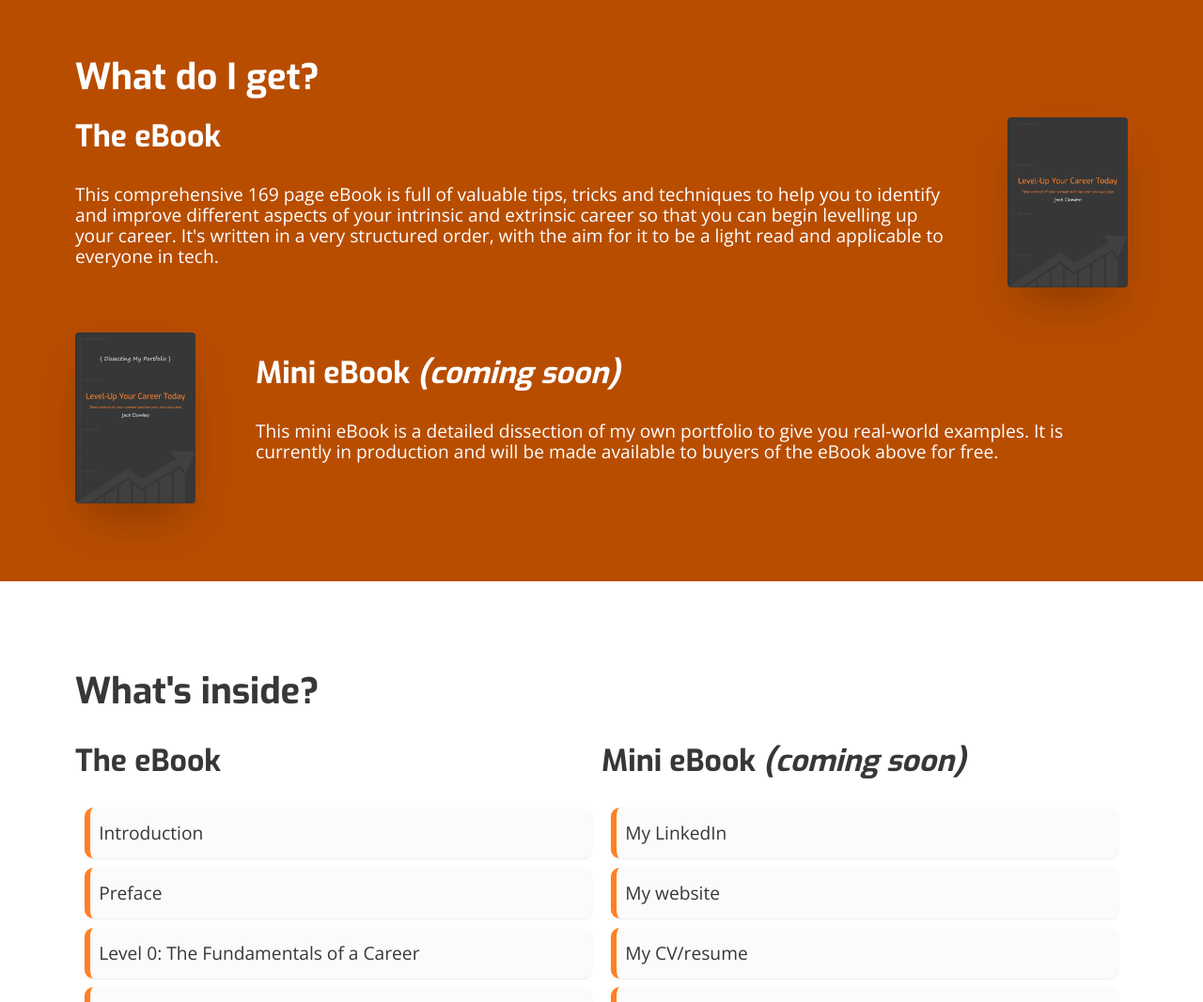
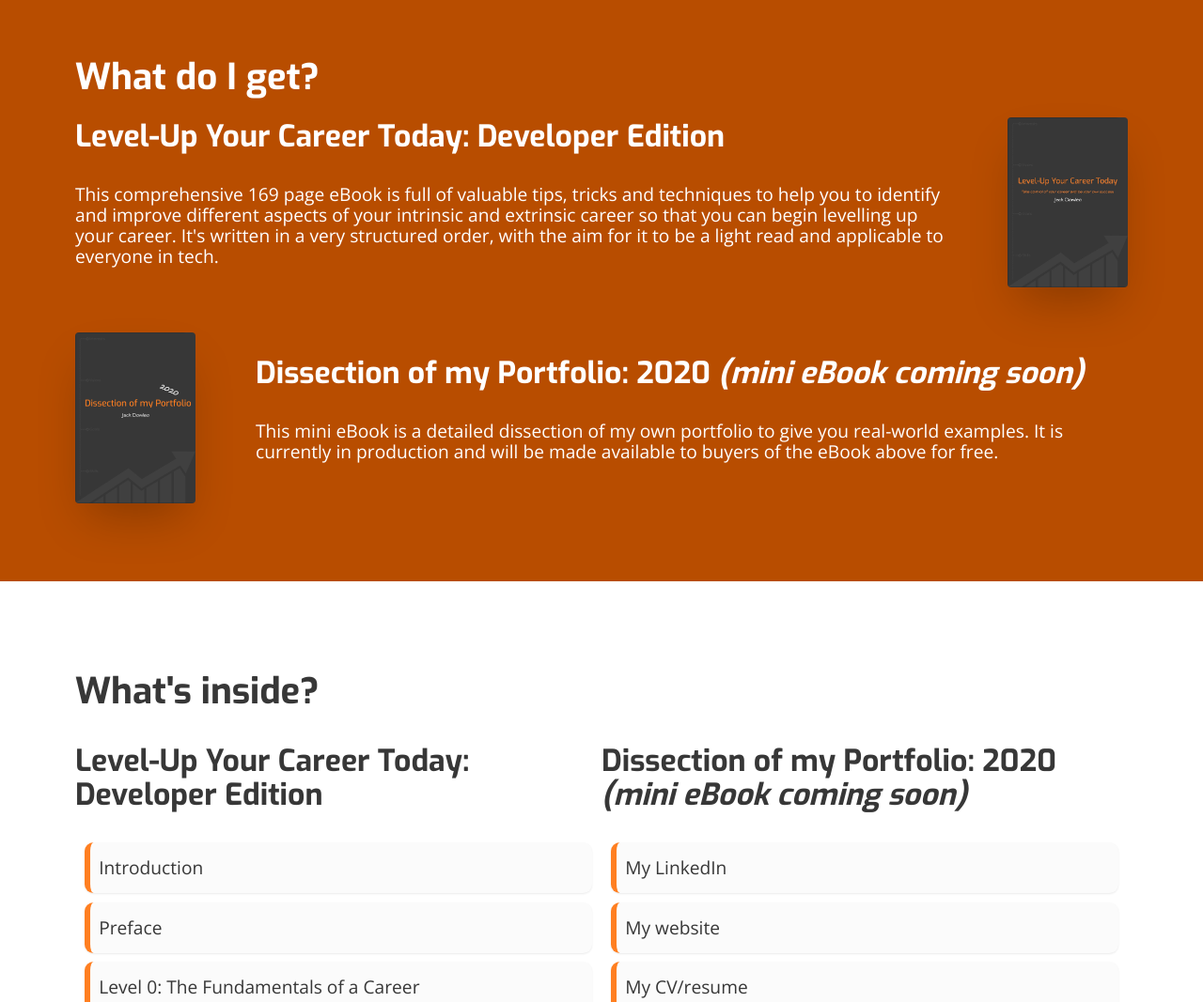
Before and after one commit to jackdomleo7/levelupyourcareer.today, a website: page index.html in a window 1280 px wide. Shown: the part 820-1887 px from the top of the page at 94% size. Drawn offline with nearby package versions, Linux system fonts and the light colour scheme.

Commit message:
Added 'Dissection of my Portfolio: 2020'

```diff
--- a/index.html
+++ b/index.html
@@ -84,15 +84,15 @@
         <ul>
           <li class="ebook">
             <div class="ebook__text">
-              <h3>The eBook</h3>
+              <h3>Level-Up Your Career Today: Developer Edition</h3>
               <p>This comprehensive 169 page eBook is full of valuable tips, tricks and techniques to help you to identify and improve different aspects of your intrinsic and extrinsic career so that you can begin levelling up your career. It's written in a very structured order, with the aim for it to be a light read and applicable to everyone in tech.</p>
             </div>
             <img class="ebook__img" src="./img/level-up-your-career-today-cover.png" alt="'Level-Up Your Career Today: Developer Edition' eBook by Jack Domleo - front cover." />
           </li>
           <li class="ebook">
-            <img class="ebook__img" src="./img/level-up-your-career-today-cover-dissecting-my-portfolio.png" alt="'Level-Up Your Career Today: Developer Edition - Dissecting My Portfolio' eBook by Jack Domleo - front cover." />
+            <img class="ebook__img" src="./img/dissection-of-my-portfolio-2020.png" alt="'Dissection of my Portfolio' mini eBook by Jack Domleo - front cover." />
             <div class="ebook__text">
-              <h3>Mini eBook <em>(coming soon)</em></h3>
+              <h3>Dissection of my Portfolio: 2020 <em>(mini eBook coming soon)</em></h3>
               <p>This mini eBook is a detailed dissection of my own portfolio to give you real-world examples. It is currently in production and will be made available to buyers of the eBook above for free.</p>
             </div>
           </li>
@@ -105,7 +105,7 @@
         <h2>What's inside?</h2>
         <div class="inside">
           <div>
-            <h3>The eBook</h3>
+            <h3>Level-Up Your Career Today: Developer Edition</h3>
             <ul>
               <li>Introduction</li>
               <li>Preface</li>
@@ -120,7 +120,7 @@
             </ul>
           </div>
           <div>
-            <h3>Mini eBook <em>(coming soon)</em></h3>
+            <h3>Dissection of my Portfolio: 2020 <em>(mini eBook coming soon)</em></h3>
             <ul>
               <li>My LinkedIn</li>
               <li>My website</li>
--- a/sitemap.xml
+++ b/sitemap.xml
@@ -2,6 +2,6 @@
 <urlset xmlns="http://www.sitemaps.org/schemas/sitemap/0.9">
   <url>
     <loc>https://levelupyourcareer.today/</loc>
-    <lastmod>2020-11-06</lastmod>
+    <lastmod>2020-11-07</lastmod>
   </url>
 </urlset>
```
Also changed, not shown: img/dissection-of-my-portfolio-2020.png (added), img/level-up-your-career-today-cover-dissecting-my-portfolio.png (deleted).
